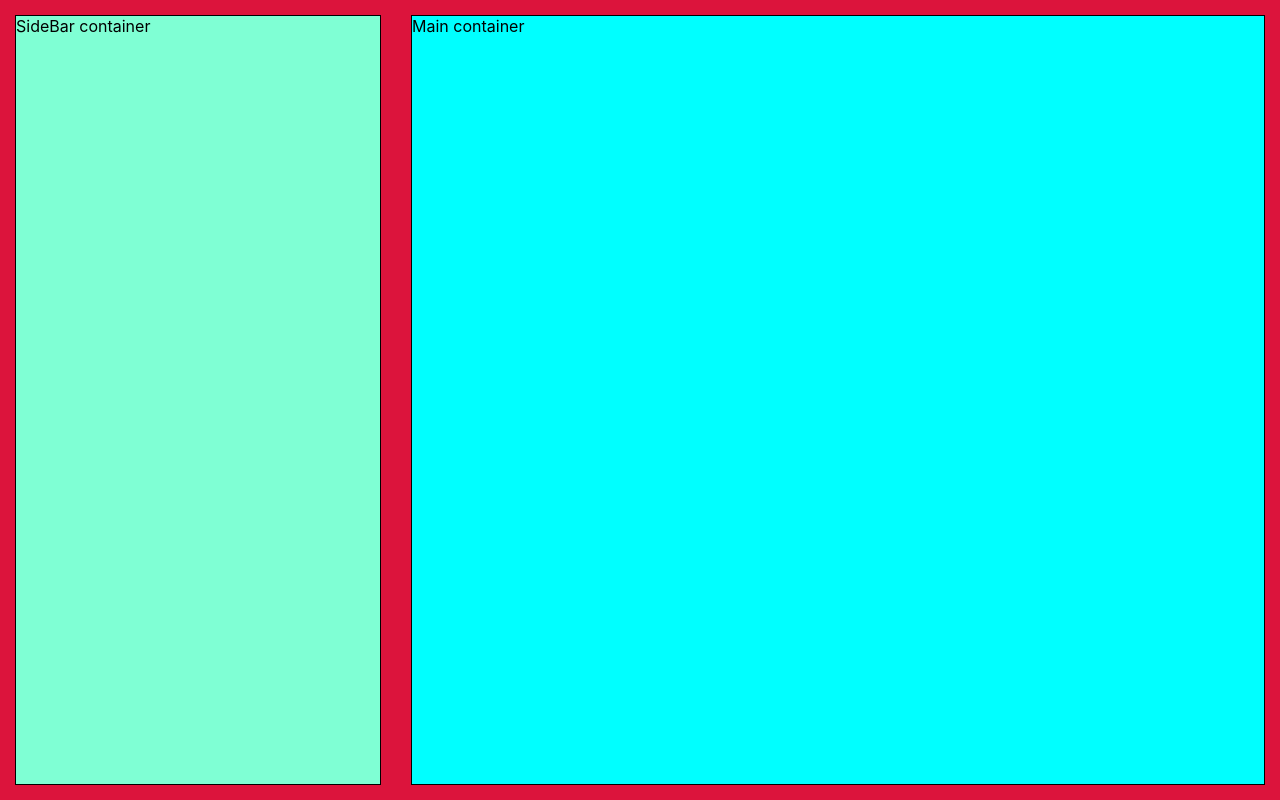
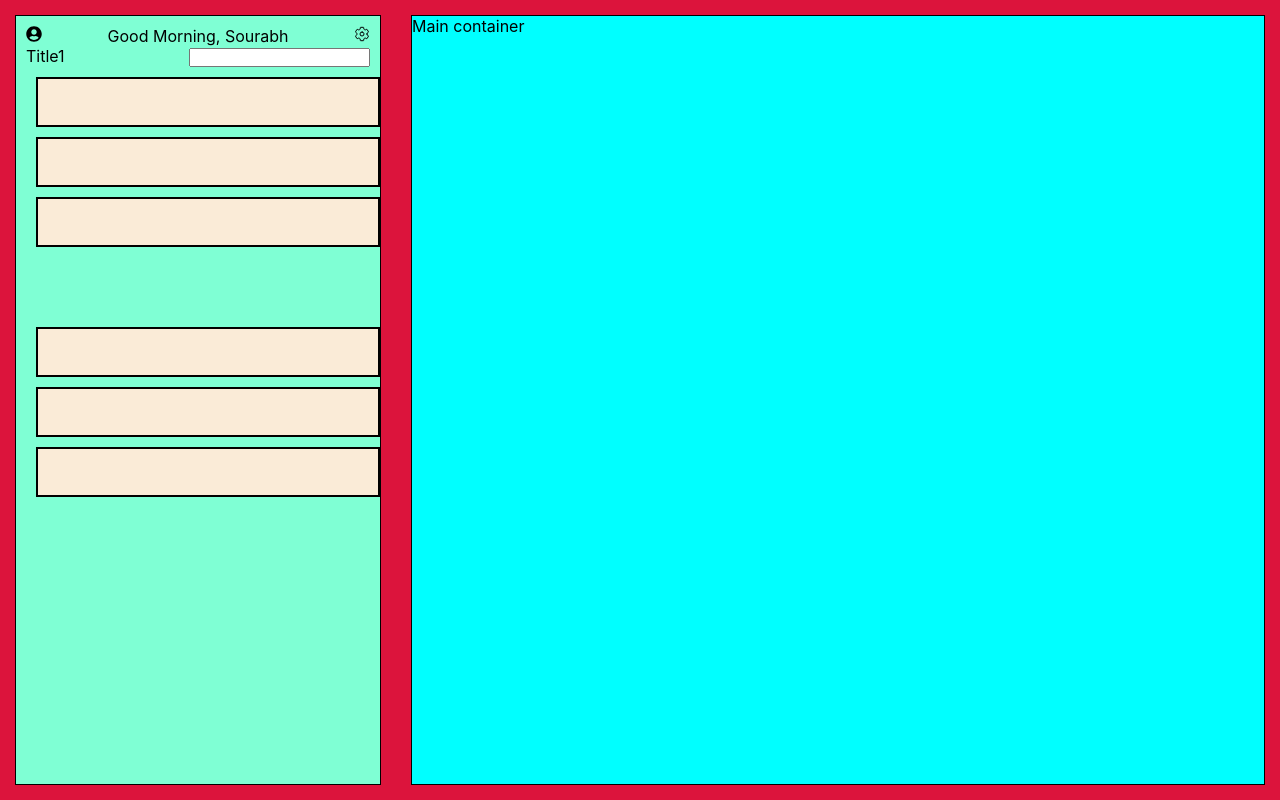
Before and after one commit to Tina067/CodeHub, a React (Create React App) app: page / in a window 1280 px wide. Built offline with nearby package versions, Linux system fonts and the light colour scheme.

Commit message:
first commit 19-10-2024

```diff
--- a/package.json
+++ b/package.json
@@ -8,6 +8,7 @@
     "@testing-library/user-event": "^13.5.0",
     "react": "^18.3.1",
     "react-dom": "^18.3.1",
+    "react-icons": "^5.3.0",
     "react-scripts": "5.0.1",
     "web-vitals": "^2.1.4"
   },
--- a/src/App.js
+++ b/src/App.js
@@ -1,9 +1,10 @@
 import './App.css';
+import SidebarComp from './components/SidebarComponents/SidebarComp';
 
 function App() {
   return (
     <div className = "top-container">
-      <div className='sidebar'>SideBar container</div>
+      <div className='sidebar'> <SidebarComp/> </div>
       <div className='main-container'>Main container</div>
     </div>
   );
--- /dev/null
+++ b/src/components/SidebarComponents/RecBox.css
@@ -0,0 +1,8 @@
+.box {
+    width: 100%;
+    height: 50px;
+    background-color: antiquewhite;
+    border: 2px solid black;
+    margin: 10px;
+    margin-right: 10px;
+}
--- /dev/null
+++ b/src/components/SidebarComponents/RecBox.jsx
@@ -0,0 +1,11 @@
+import React from 'react';
+import './RecBox.css';
+
+
+const RecBox = () => {
+  return (
+    <div className='box'></div>
+  )
+}
+
+export default RecBox
--- /dev/null
+++ b/src/components/SidebarComponents/SidebarComp.css
@@ -0,0 +1,7 @@
+.checkboxRec {
+    margin-bottom: 80px;
+}
+
+.side{
+    padding: 10px;
+}
--- /dev/null
+++ b/src/components/SidebarComponents/SidebarComp.jsx
@@ -0,0 +1,26 @@
+import React from 'react'
+import User  from './User';
+import Title1Comp from './Title1Comp';
+import RecBox from './RecBox';
+import './SidebarComp.css'
+
+const SidebarComp = () => {
+  return (
+    <div className='side'>
+    <div className='user'></div><User />
+    <div className='title1comp'><Title1Comp/></div>
+    <div className='checkboxRec'>
+     <RecBox/>
+     <RecBox/>
+     <RecBox/>
+     </div>
+     <div className='Rec'>
+     <RecBox/>
+     <RecBox/>
+     <RecBox/>
+     </div>
+    </div>
+  )
+}
+
+export default SidebarComp
--- /dev/null
+++ b/src/components/SidebarComponents/Title1Comp.css
@@ -0,0 +1,4 @@
+.tit1 {
+    display: flex;
+    justify-content: space-between;
+}
--- /dev/null
+++ b/src/components/SidebarComponents/Title1Comp.jsx
@@ -0,0 +1,21 @@
+import React from 'react'
+import './Title1Comp.css';
+
+const Title1Comp = () => {
+  return (
+    <div className='tit1'>
+        <div className='title1'>Title1</div>
+        <div className='input-box'>
+            <input list = "dropdown-options" type="text" placeholder=''></input>
+            <datalist id="dropdown-options">
+                <option value="option 1" />
+                <option value="option 2" />
+                <option value="option 3" />
+                <option value="option 4" />
+            </datalist>
+        </div>
+    </div>
+  )
+}
+
+export default Title1Comp
--- /dev/null
+++ b/src/components/SidebarComponents/User.css
@@ -0,0 +1,4 @@
+.idclass {
+    display: flex;
+    justify-content: space-between;
+}
--- /dev/null
+++ b/src/components/SidebarComponents/User.jsx
@@ -0,0 +1,16 @@
+import React from 'react'
+import { IoSettingsOutline } from "react-icons/io5";
+import { FaUserCircle } from "react-icons/fa";
+import './User.css';
+const User = () => {
+  return (
+    <div className='idclass'>
+        <div className="sec1"><FaUserCircle /></div>
+        <div className="sec2">Good Morning, Sourabh</div>
+        <div className="sec3"><IoSettingsOutline /></div>
+
+    </div>
+  )
+}
+
+export default User;
```
Also changed, not shown: src/components/SidebarComponents/Boxes.jsx (added), 1 other file (tests, documents, lock files or other folders).
